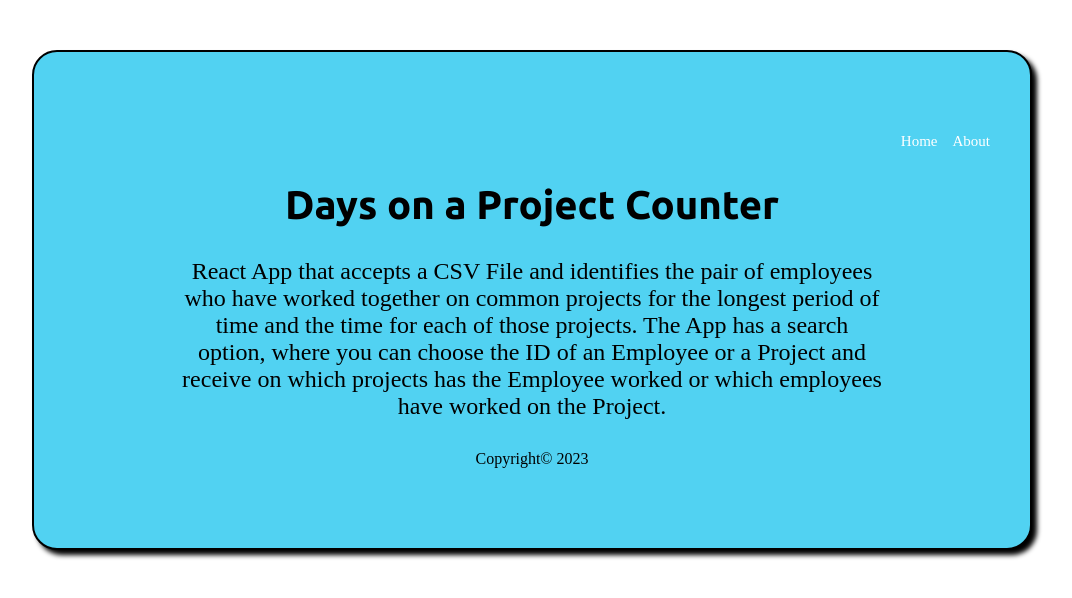
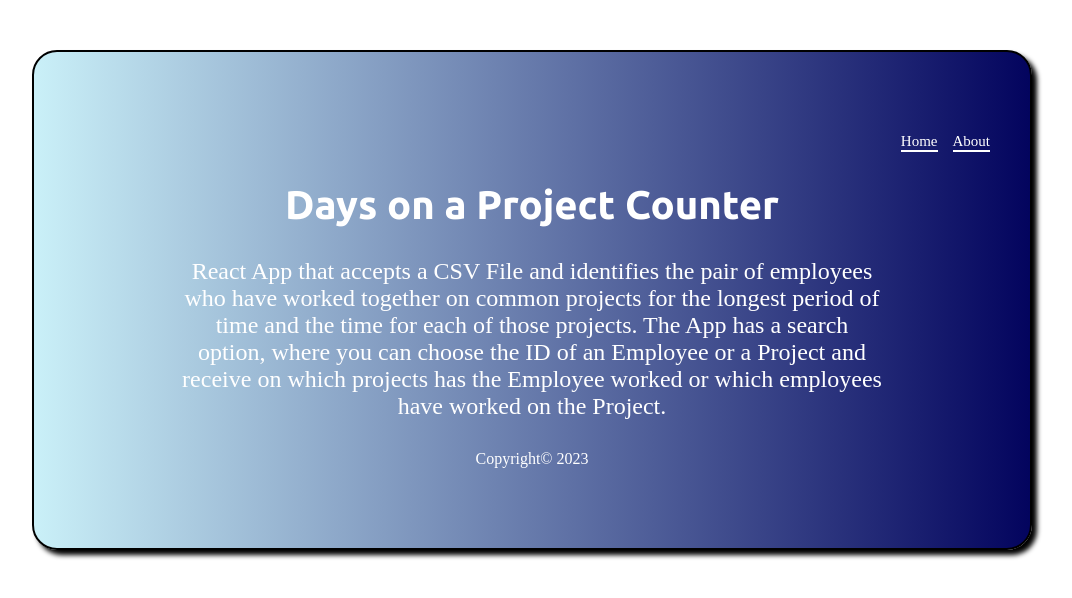
Before and after one commit to Hazarta7670/Exam, a React (Create React App) app: page /about in a window 1280 px wide. Shown: the top 598 px of the page, without its empty margins (108-1180 px from the left). Built offline with nearby package versions, Linux system fonts and the light colour scheme.

Commit message:
changed css

```diff
--- a/src/App.css
+++ b/src/App.css
@@ -7,10 +7,16 @@
 h1 {
     font-family: 'Ubuntu';
     font-size: 40px;
+    color: white;
 }
 
 .about {
     max-width: 700px;
     text-align: center;
     font-size: 24px;
+    color: white;
 }
+
+footer {
+    color: white;
+}
--- a/src/css/div_class_main_data.css
+++ b/src/css/div_class_main_data.css
@@ -33,4 +33,5 @@
     font-size: 25px;
     max-width: 760px;
     text-align: center;
+    color: white;
 }
--- a/src/css/navigation.css
+++ b/src/css/navigation.css
@@ -10,10 +10,9 @@ nav {
 nav a {
     text-decoration: none;
     color: white;
-    border-bottom: 2px solid rgb(81, 210, 242);
+    border-bottom: 2px solid #ffffff;
 }
 
 nav a:hover {
-    border-bottom: 2px solid black;
-    color: black;
+    border-bottom: 2px solid #000000;
 }
--- a/src/css/search_form.css
+++ b/src/css/search_form.css
@@ -19,8 +19,12 @@
 }
 
 .search-form button {
-    background-color: cadetblue;
+    background-color: #000000;
     padding: 5px 10px;
-    color: white;
+    color: #ffffff;
     border-radius: 10px;
 }
+
+.search-form button:hover {
+    cursor: pointer;
+}
--- a/src/index.css
+++ b/src/index.css
@@ -17,7 +17,7 @@
     align-items: center;
     border: 2px solid black;
     border-radius: 25px;
-    background-color: rgb(81, 210, 242);
+    background: linear-gradient(to right, #caf0f8, #03045e);
     box-shadow: 5px 5px 5px;
     gap: 30px;
 }
```
